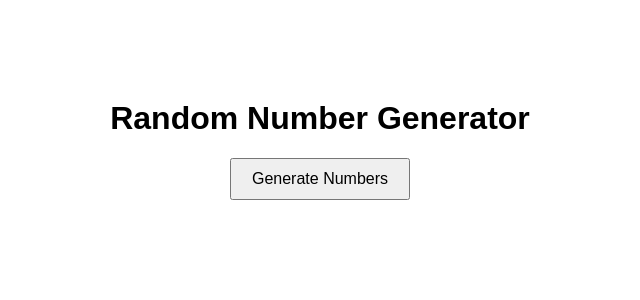
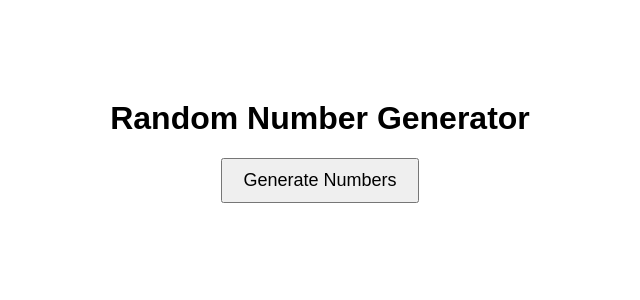
Before and after one commit to NotXinrui/number-generator, a Flask app: page / in a window 1280 px wide. Shown: the top 300 px of the page, without its empty margins (320-960 px from the left). Run offline with Flask 3, Linux system fonts and the light colour scheme.

Commit message:
bigger font

```diff
--- a/static/style.css
+++ b/static/style.css
@@ -6,7 +6,7 @@ body {
 
 button {
     padding: 10px 20px;
-    font-size: 16px;
+    font-size: 18px;
     cursor: pointer;
 }
 
```
